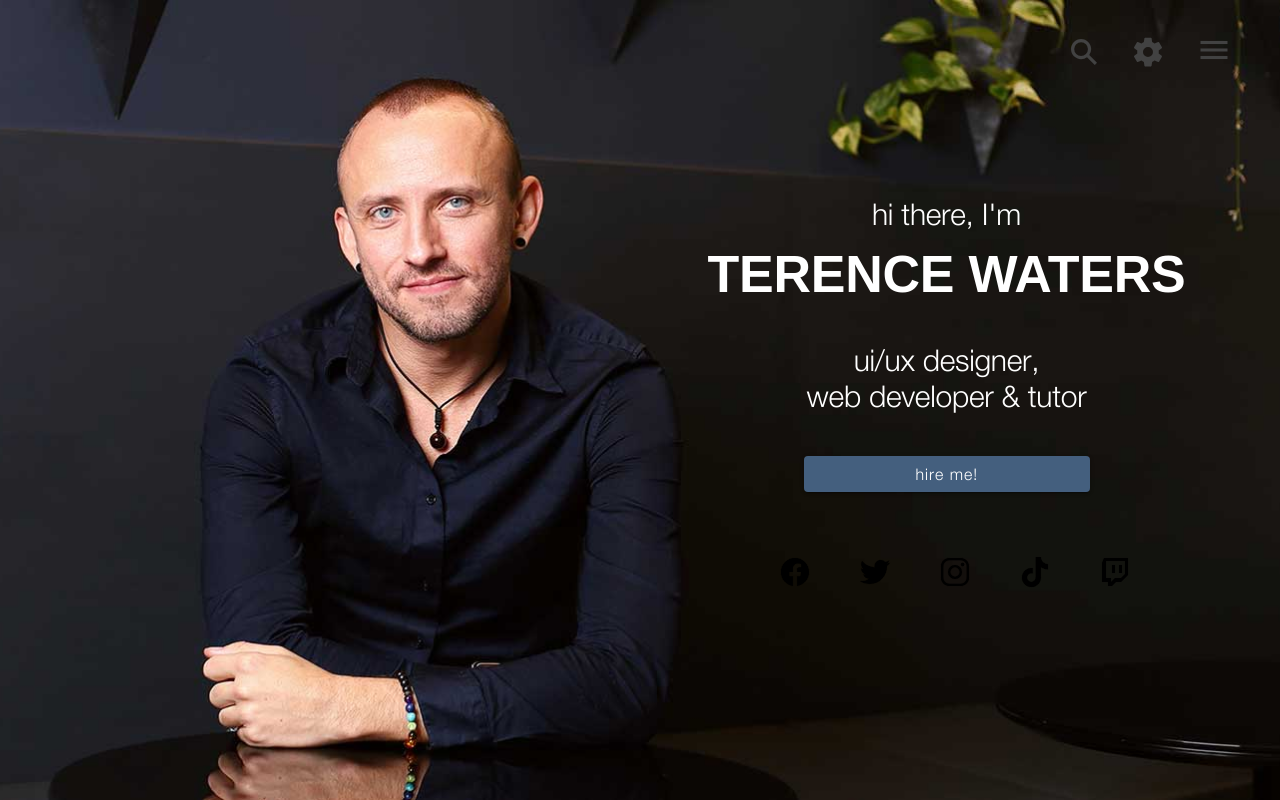
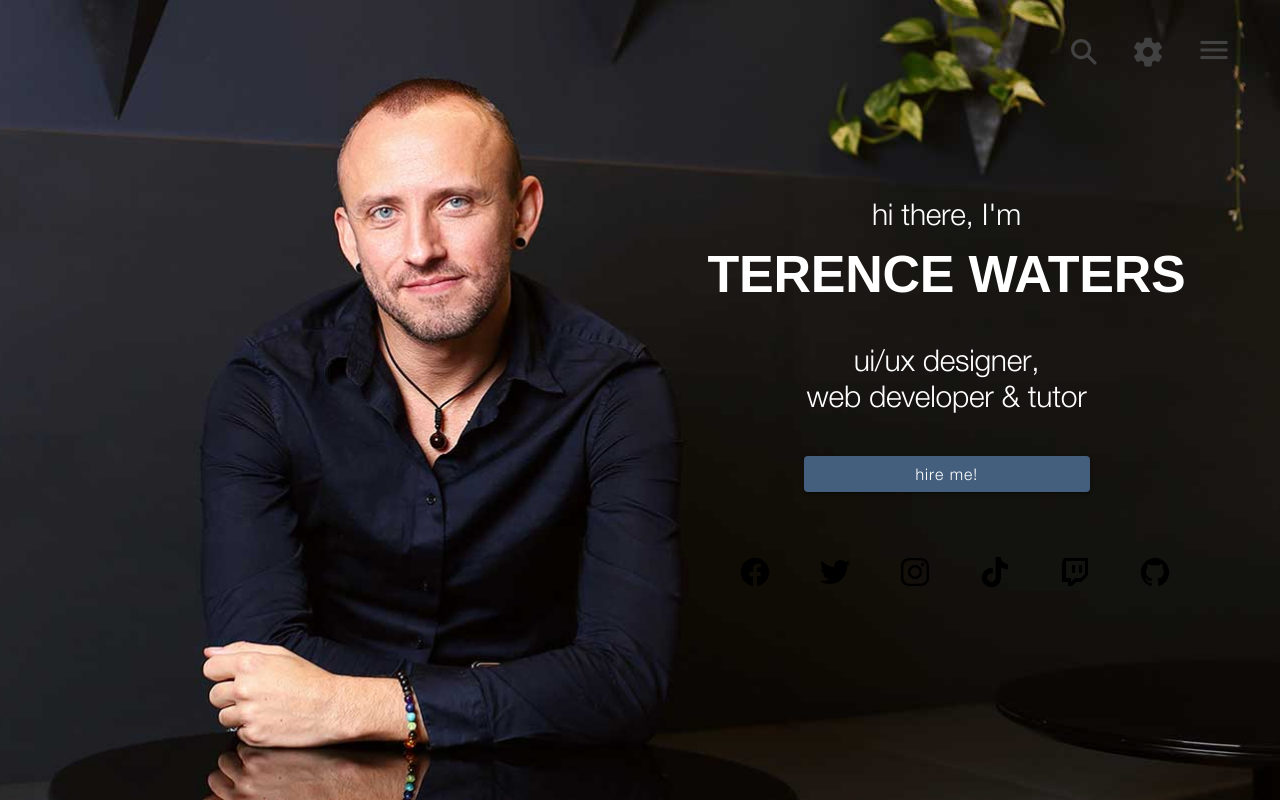
Before and after one commit to AplUSAndmINUS/terence-waters-ionic, a React (Create React App) app: page /home in a window 1280 px wide. Built offline with nearby package versions, Linux system fonts and the light colour scheme; a web font is replaced by a local one.

Commit message:
forgot to add github link

```diff
--- a/src/pages/SkinPage/SkinPage.tsx
+++ b/src/pages/SkinPage/SkinPage.tsx
@@ -11,6 +11,7 @@ import {
 } from "@ionic/react";
 import {
   logoFacebook,
+  logoGithub,
   logoInstagram,
   logoTiktok,
   logoTwitch,
@@ -23,7 +24,7 @@ import MenuMobile from "../../components/menu/MenuMobile";
 import "./SkinPage.scss";
 import { FullScreenRow } from "./styled";
 
-const SOCIAL_ICONS = [logoFacebook, logoTwitter, logoInstagram, logoTiktok, logoTwitch];
+const SOCIAL_ICONS = [logoFacebook, logoTwitter, logoInstagram, logoTiktok, logoTwitch, logoGithub];
 
 const SocialMedia: React.FC = () => {
   return (
```
